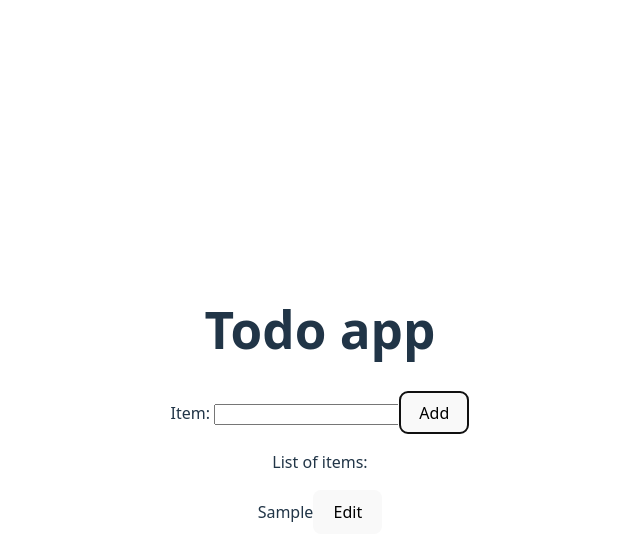
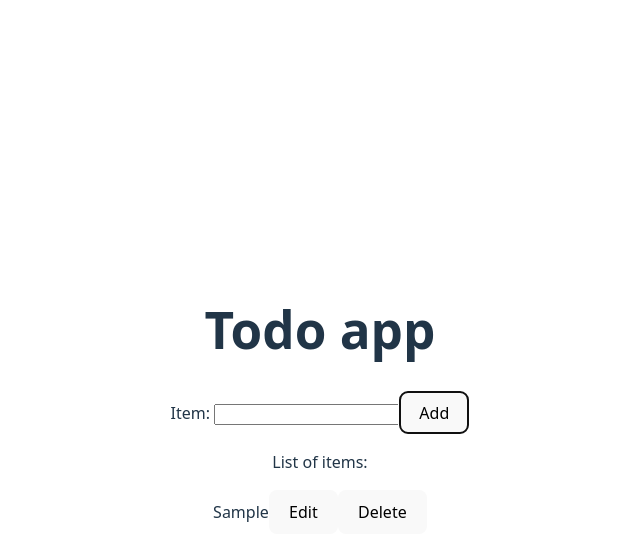
Before and after one commit to klihonga11/my-todo-app, a React (Vite) app: page / in a window 1280 px wide. Both pictures are taken after typing "Sample" into the empty fields and a click on the button "Add". Shown: the top 560 px of the page, without its empty margins (320-960 px from the left). Built offline with nearby package versions, Linux system fonts and the light colour scheme.

Commit message:
Added delete button

```diff
--- a/src/components/TodoList.tsx
+++ b/src/components/TodoList.tsx
@@ -3,9 +3,10 @@ import { useState } from "react";
 type TodoListProps = {
     listItems: string[]
     onEdit: (index: number, item: string) => void
+    onDelete: (index: number) => void
 }
 
-function TodoList({ listItems, onEdit }: TodoListProps) {
+function TodoList({ listItems, onEdit, onDelete }: TodoListProps) {
     const [editingIndex, setEditingIndex] = useState<number | null>(null);
     return(
         <>
@@ -17,7 +18,8 @@ function TodoList({ listItems, onEdit }: TodoListProps) {
                     isEditing = {editingIndex === index}
                     onStartEdit = {() => setEditingIndex(index)}
                     onSave = {() => setEditingIndex(null)}
-                    onChange = {(value:string) => onEdit(index, value)}/>
+                    onChange = {(value:string) => onEdit(index, value)}
+                    onDelete = {() => onDelete(index)}/>
                 )
             }
         </>
@@ -31,9 +33,10 @@ type ListItemProps = {
     onStartEdit: () => void
     onSave: () => void
     onChange: (value: string) => void
+    onDelete: () => void
 }
 
-function ListItem({ item, isEditing, onStartEdit, onSave, onChange } : ListItemProps) {
+function ListItem({ item, isEditing, onStartEdit, onSave, onChange, onDelete } : ListItemProps) {
     return (
         <div >
             { isEditing ?
@@ -45,6 +48,7 @@ function ListItem({ item, isEditing, onStartEdit, onSave, onChange } : ListItemP
                 <>
                     <span>{item}</span>
                     <button onClick={onStartEdit}>Edit</button>
+                    <button onClick={onDelete}>Delete</button>
                 </>
             }
         </div>
```
